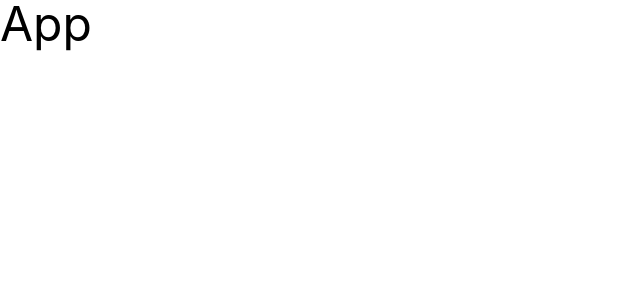
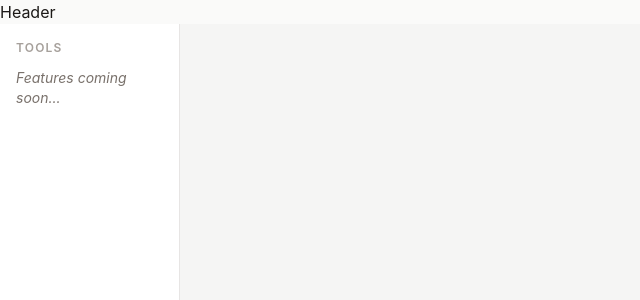
Before and after one commit to bilalmlkdev/markhand, a React (Vite) app: page / in a window 1280 px wide. Shown: the top 300 px of the page, without its empty margins (0-640 px from the left). Built offline with nearby package versions, Linux system fonts and the light colour scheme.

Commit message:
feat: add two-panel layout with resizable whiteboard

```diff
--- a/src/App.tsx
+++ b/src/App.tsx
@@ -1,3 +1,17 @@
-export default function App() {
-  return <div className="text-5xl">App</div>;
+import Header from './components/layout/Header';
+import Sidebar from './components/layout/Sidebar';
+import Whiteboard from './components/canvas/Whiteboard';
+
+function App() {
+  return (
+    <div className="h-screen flex flex-col bg-stone-50 text-stone-900 overflow-hidden">
+      <Header />
+      <div className="flex flex-1 overflow-hidden">
+        <Sidebar />
+        <Whiteboard />
+      </div>
+    </div>
+  );
 }
+
+export default App;
--- /dev/null
+++ b/src/components/canvas/Whiteboard.tsx
@@ -0,0 +1,144 @@
+import { useRef, useState, useCallback, useEffect } from 'react';
+import type { Point, Stroke } from '../../types';
+
+export default function Whiteboard() {
+  const containerRef = useRef<HTMLDivElement>(null);
+  const canvasRef = useRef<HTMLCanvasElement>(null);
+  const [isDrawing, setIsDrawing] = useState(false);
+  const [strokes, setStrokes] = useState<Stroke[]>([]);
+  const [currentPoints, setCurrentPoints] = useState<Point[]>([]);
+
+  // Resize canvas to fit container
+  const resizeCanvas = useCallback(() => {
+    const container = containerRef.current;
+    const canvas = canvasRef.current;
+    if (!container || !canvas) return;
+
+    const { width, height } = container.getBoundingClientRect();
+    const dpr = window.devicePixelRatio || 1;
+
+    canvas.width = width * dpr;
+    canvas.height = height * dpr;
+    canvas.style.width = `${width}px`;
+    canvas.style.height = `${height}px`;
+
+    const ctx = canvas.getContext('2d');
+    if (ctx) {
+      ctx.scale(dpr, dpr);
+      redraw(ctx);
+    }
+  }, []);
+
+  const getPoint = useCallback((e: React.MouseEvent | React.TouchEvent): Point => {
+    const canvas = canvasRef.current!;
+    const rect = canvas.getBoundingClientRect();
+    const clientX = 'touches' in e ? e.touches[0].clientX : e.clientX;
+    const clientY = 'touches' in e ? e.touches[0].clientY : e.clientY;
+    return {
+      x: clientX - rect.left,
+      y: clientY - rect.top,
+    };
+  }, []);
+
+  const drawStroke = useCallback(
+    (ctx: CanvasRenderingContext2D, points: Point[], color: string, width: number) => {
+      if (points.length < 2) return;
+      ctx.beginPath();
+      ctx.moveTo(points[0].x, points[0].y);
+      for (let i = 1; i < points.length; i++) {
+        ctx.lineTo(points[i].x, points[i].y);
+      }
+      ctx.strokeStyle = color;
+      ctx.lineWidth = width;
+      ctx.lineCap = 'round';
+      ctx.lineJoin = 'round';
+      ctx.stroke();
+    },
+    [],
+  );
+
+  const redraw = useCallback(
+    (ctx: CanvasRenderingContext2D) => {
+      ctx.clearRect(0, 0, ctx.canvas.width, ctx.canvas.height);
+      strokes.forEach(s => drawStroke(ctx, s.points, s.color, s.width));
+    },
+    [strokes, drawStroke],
+  );
+
+  const startDrawing = useCallback(
+    (e: React.MouseEvent | React.TouchEvent) => {
+      e.preventDefault();
+      const point = getPoint(e);
+      setIsDrawing(true);
+      setCurrentPoints([point]);
+    },
+    [getPoint],
+  );
+
+  const draw = useCallback(
+    (e: React.MouseEvent | React.TouchEvent) => {
+      e.preventDefault();
+      if (!isDrawing) return;
+      const point = getPoint(e);
+      setCurrentPoints(prev => {
+        const updated = [...prev, point];
+        const canvas = canvasRef.current!;
+        const ctx = canvas.getContext('2d')!;
+        drawStroke(ctx, updated, '#1c1917', 3);
+        return updated;
+      });
+    },
+    [isDrawing, getPoint, drawStroke],
+  );
+
+  const stopDrawing = useCallback(() => {
+    if (!isDrawing) return;
+    setIsDrawing(false);
+    if (currentPoints.length > 0) {
+      const newStroke: Stroke = {
+        id: crypto.randomUUID(),
+        points: currentPoints,
+        color: '#1c1917',
+        width: 3,
+      };
+      setStrokes(prev => [...prev, newStroke]);
+      setCurrentPoints([]);
+    }
+  }, [isDrawing, currentPoints]);
+
+  // Resize on mount and window resize
+  useEffect(() => {
+    resizeCanvas();
+    window.addEventListener('resize', resizeCanvas);
+    return () => window.removeEventListener('resize', resizeCanvas);
+  }, [resizeCanvas]);
+
+  // Redraw when strokes change
+  useEffect(() => {
+    const canvas = canvasRef.current;
+    if (!canvas) return;
+    const ctx = canvas.getContext('2d');
+    if (!ctx) return;
+    const dpr = window.devicePixelRatio || 1;
+    ctx.save();
+    ctx.setTransform(1, 0, 0, 1, 0, 0);
+    redraw(ctx);
+    ctx.restore();
+  }, [strokes, redraw]);
+
+  return (
+    <div ref={containerRef} className="flex-1 overflow-hidden bg-stone-100 relative">
+      <canvas
+        ref={canvasRef}
+        className="absolute inset-0 cursor-crosshair touch-none"
+        onMouseDown={startDrawing}
+        onMouseMove={draw}
+        onMouseUp={stopDrawing}
+        onMouseLeave={stopDrawing}
+        onTouchStart={startDrawing}
+        onTouchMove={draw}
+        onTouchEnd={stopDrawing}
+      />
+    </div>
+  );
+}
--- /dev/null
+++ b/src/components/layout/Header.tsx
@@ -0,0 +1,3 @@
+export default function Header() {
+  return <div>Header</div>;
+}
--- /dev/null
+++ b/src/components/layout/Sidebar.tsx
@@ -0,0 +1,8 @@
+export default function Sidebar() {
+  return (
+    <aside className="w-[180px] min-w-[180px] border-r border-stone-200 bg-white p-4 flex flex-col gap-3 overflow-y-auto">
+      <p className="text-xs font-semibold text-stone-400 uppercase tracking-widest">Tools</p>
+      <div className="text-sm text-stone-500 italic">Features coming soon...</div>
+    </aside>
+  );
+}
```
